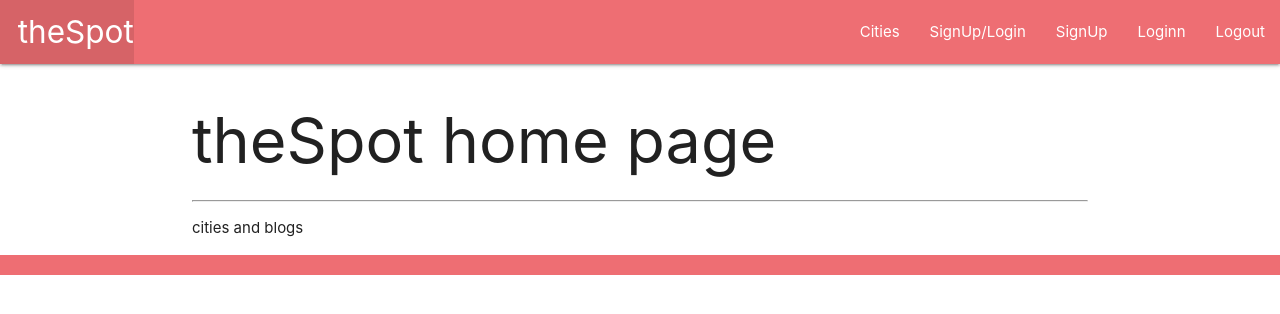
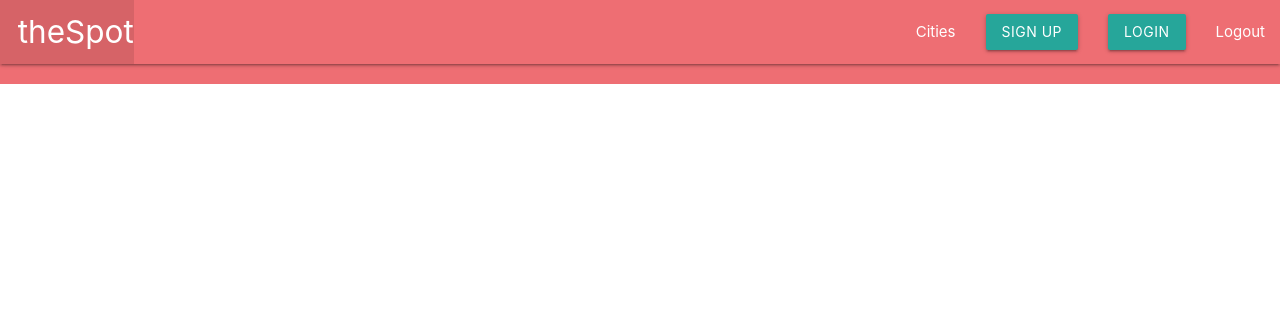
Before and after one commit to melisalarson/theSpot, a Django app: page / in a window 1280 px wide. Shown: the top 314 px of the page. Run offline with Django 3.2, Linux system fonts and the light colour scheme; parts of the project's set-up code (start-up, migrations or seed data) failed here and were passed over.

Commit message:
Modal is working need to pass in form

```diff
--- a/main_app/models.py
+++ b/main_app/models.py
@@ -13,7 +13,7 @@ class City(models.Model):
 
 class Profile(models.Model):
   city = models.ForeignKey(City, on_delete=models.CASCADE)
-  user = models.ForeignKey(user, on_delete=models.CASCADE)
+  user = models.ForeignKey(User, on_delete=models.CASCADE)
   profile_picture = models.FileField(upload_to='uploads/')
 
 # post = models.ForeignKey(Post, on_delete=models.CASCADE)
--- a/main_app/templates/base.html
+++ b/main_app/templates/base.html
@@ -1,3 +1,4 @@
+{% load static %}
 <!DOCTYPE html>
 <html lang="en">
 
@@ -7,7 +8,9 @@
   <meta http-equiv="X-UA-Compatible" content="ie=edge">
   <title>theSpot</title>
   <link rel="stylesheet" href="https://cdnjs.cloudflare.com/ajax/libs/materialize/1.0.0/css/materialize.min.css">
-  <script src="https://cdnjs.cloudflare.com/ajax/libs/materialize/1.0.0/js/materialize.min.js"></script>
+  <link rel="stylesheet" href="/uploads">
+  <script src="https://code.jquery.com/jquery-3.3.1.min.js" integrity="sha256-FgpCb/KJQlLNfOu91ta32o/NMZxltwRo8QtmkMRdAu8=" crossorigin="anonymous"></script>
+  <script src="https://cdnjs.cloudflare.com/ajax/libs/materialize/1.0.0-rc.1/js/materialize.min.js" integrity="sha256-SrBfGi+Zp2LhAvy9M1bWOCXztRU9Ztztxmu5BcYPcPE=" crossorigin="anonymous"></script>
 </head>
 
 <body>
@@ -19,34 +22,53 @@
         </ul>
         <ul class="right">
           <li><a href="{% url 'index' %}">Cities</a></li>
-          <li><a href="{% url 'signup_login' %}">SignUp/Login</a></li>
-          <li><a href="{% url 'signup' %}">SignUp</a></li>
-          <li><a href="{% url 'loginn' %}">Loginn</a></li>
 
-          <li><a href="{% url 'home' %}">Logout</a></li>
+          <li><a class="waves-effect waves-light btn modal-trigger" href="#modal">Sign Up</a></li>
+          <div id="modal" class="modal">
+            <div class="modal-content">
+              <h4>Modal Header</h4>
+              <p>A bunch of text</p>
+            </div>
+            <div class="modal-footer">
+              <a href="{% url 'signup' %}" class="modal-close waves-effect waves-green btn-flat">Sign Up</a>
+            </div>
+          </div>
+
+          <!-- Modal Trigger -->
+          <li><a class="waves-effect waves-light btn modal-trigger" href="#modal1">Login</a></li>
+          <!-- Modal Structure -->
+          <div id="modal1" class="modal" tabindex="0">
+            <div class="modal-content">
+              {% block content %}
+              <form method="post" action="{% url 'login' %}">
+                {% csrf_token %}
+                {{ form.as_p }}
+                <input type="submit" value="login">
+                <input type="hidden" name="next" value="{{ next }}">
+              </form>
+              {% endblock %}
+            </div>
+            <div class="modal-footer">
+              <a href="#" class="modal-close waves-effect waves-green btn-flat">Login</a>
+            </div>
+          </div>
+
+          <li><a href="#">Logout</a></li>
         </ul>
       </div>
     </nav>
   </header>
-  <main class="container">
-    {% block content %}
-      <!-- Modal Trigger -->
-  <a class="waves-effect waves-light btn modal-trigger" href="#modal1">Modal</a>
-  <!-- Modal Structure -->
-  <div id="modal1" class="modal">
-    <div class="modal-content">
-      <h4>Modal Header</h4>
-      <p>A bunch of text</p>
-    </div>
-    <div class="modal-footer">
-      <a href="#!" class="modal-close waves-effect waves-green btn-flat">Agree</a>
-    </div>
-  </div>
-    {% endblock %}
-  </main>
+
+
   <footer class="page-footer">
     <div class="right">All Rights Reserved, &copy; 2020 theSpot &nbsp;</div>
   </footer>
+  <script>
+    $(document).ready(function(){
+      $('.modal').modal();
+
+    });
+  </script>
 </body>
 
 </html>
--- a/main_app/urls.py
+++ b/main_app/urls.py
@@ -6,7 +6,7 @@ urlpatterns = [
 
   path('signup_login', views.signup_login, name='signup_login'),
   path('signup', views.signup, name='signup'),
-  path('loginn', views.loginn, name='loginn'),
+  path('login', views.login, name='login'),
   path('index', views.index, name='index'),
   path('profile/<int:user_id>', views.profile, name='profile'),
   # path('profile/<int:user_id>/<int:city_id>/update', views.update_profile, name='update_profile'),
--- a/main_app/views.py
+++ b/main_app/views.py
@@ -16,8 +16,8 @@ def signup_login (request):
 def signup (request):
   return render(request, 'signup.html')
 
-def loginn (request):
-  return render(request, 'loginn.html')
+def login (request):
+  return render(request, 'login.html')
 
 def profile (request, user_id):
   user = Profile.objects.get(id=user_id).__dict__
--- a/thespot_project/settings.py
+++ b/thespot_project/settings.py
@@ -120,5 +120,8 @@ USE_TZ = True
 # https://docs.djangoproject.com/en/3.1/howto/static-files/
 
 STATIC_URL = '/static/'
+
+LOGIN_REDIRECT_URL = '/'
+
 MEDIA_ROOT = os.path.join(BASE_DIR, 'media')
 MEDIA_URL = '/media/'
```
Also changed, not shown: main_app/templates/loginn.html (deleted, +0 -18 lines), main_app/templates/registration/login.html (added, +13 -0 lines).
